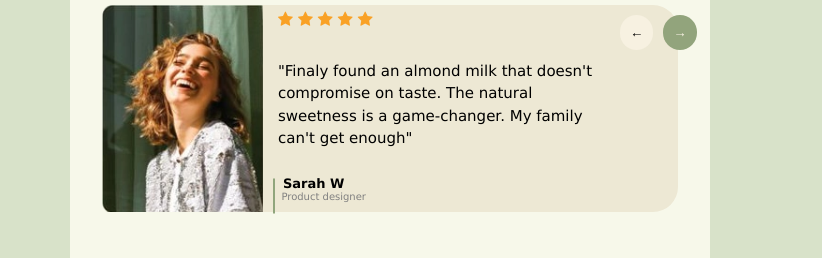
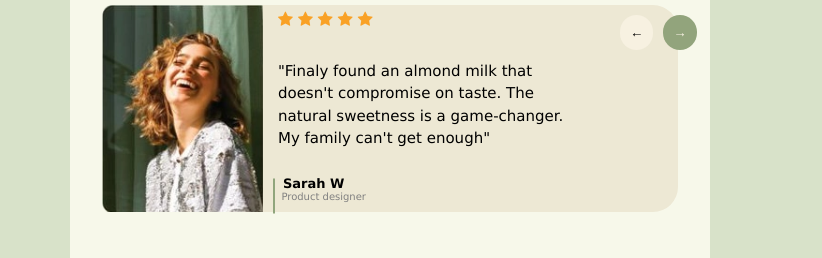
Before and after one commit to PovDai/55-grupe-review, a website: page index.html in a window 1280 px wide. Shown: the part 154-412 px from the top of the page, without its empty margins (250-1072 px from the left). Drawn offline with Linux system fonts and the light colour scheme.

Commit message:
css update

```diff
--- a/css/main.css
+++ b/css/main.css
@@ -117,7 +117,8 @@ header{
     line-height: 1.2em;
     margin-top: 0px;
     display: flex;
-    width: 80%;
+    align-content: center;
+    width: 73%;
     margin-left: 15px;
 }
 .autorius{
```
